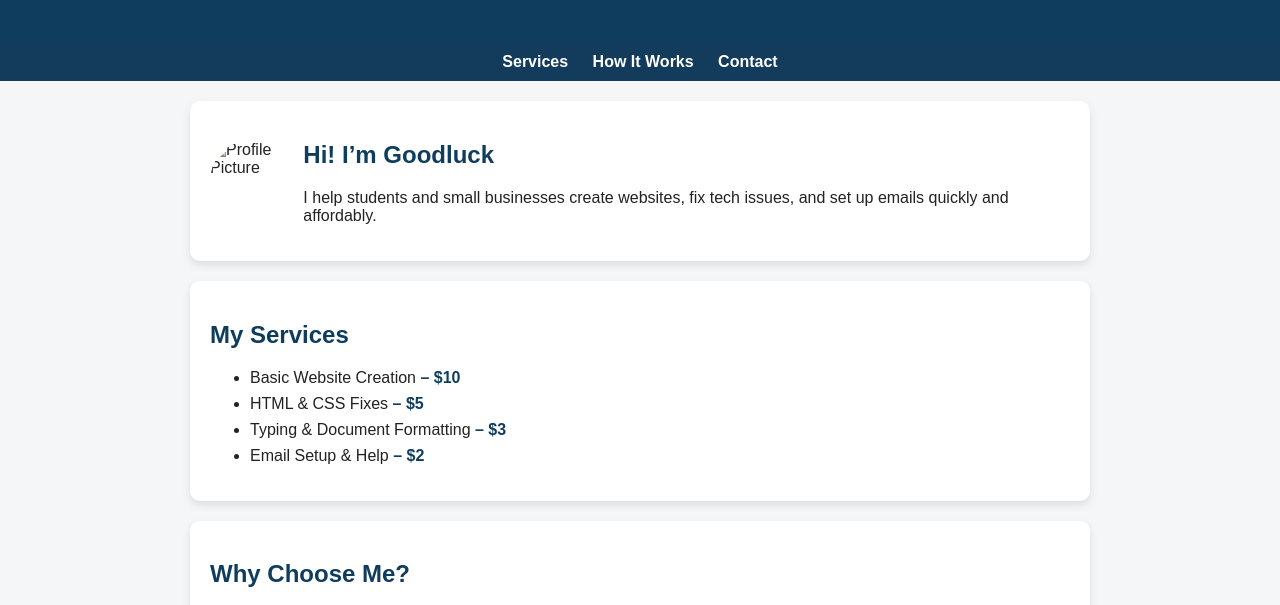
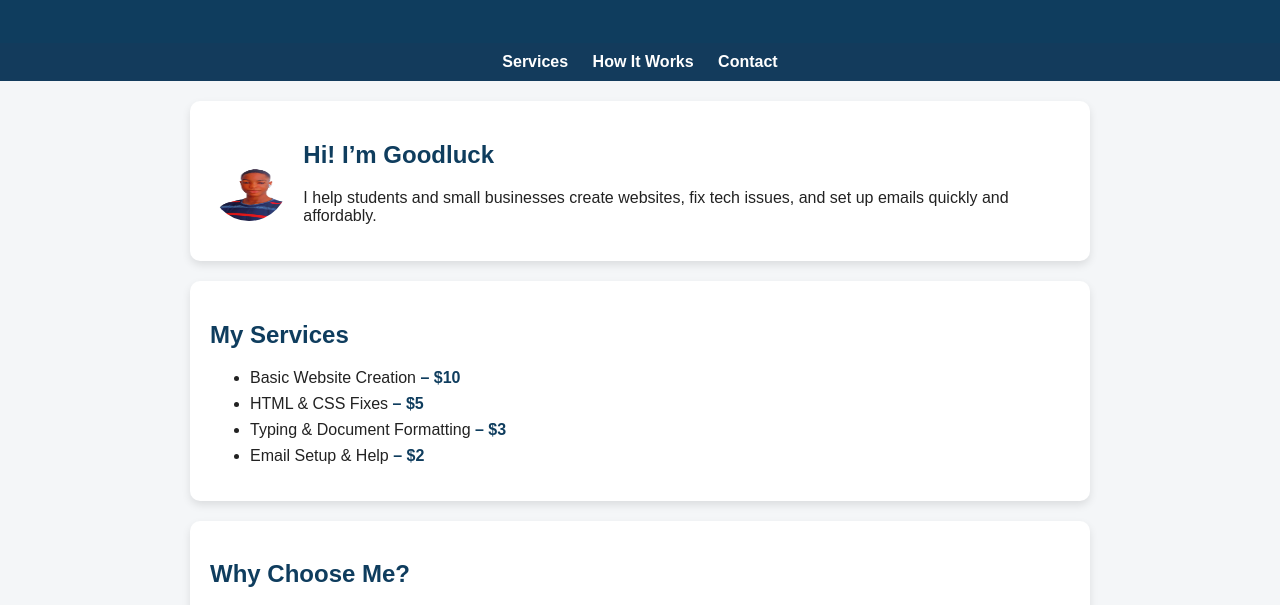
Before and after one commit to obusogk33-sketch/My-service-, a plain HTML site: page index.html in a window 1280 px wide. Shown: the part 131-736 px from the top of the page. Drawn offline with Linux system fonts and the light colour scheme.

Commit message:
Update profile picture in index.html

```diff
--- a/index.html
+++ b/index.html
@@ -30,7 +30,7 @@
   <a href="#how">How It Works</a>
   <a href="#contact">Contact</a>
 </nav><div class="container">  <div class="card profile">
-    <img src="" alt="Profile Picture">
+    <img src="1000002976-removebg-preview.png" alt="Profile Picture">
     <div>
       <h2>Hi! I’m Goodluck</h2>
       <p>I help students and small businesses create websites, fix tech issues, and set up emails quickly and affordably.</p>
```
